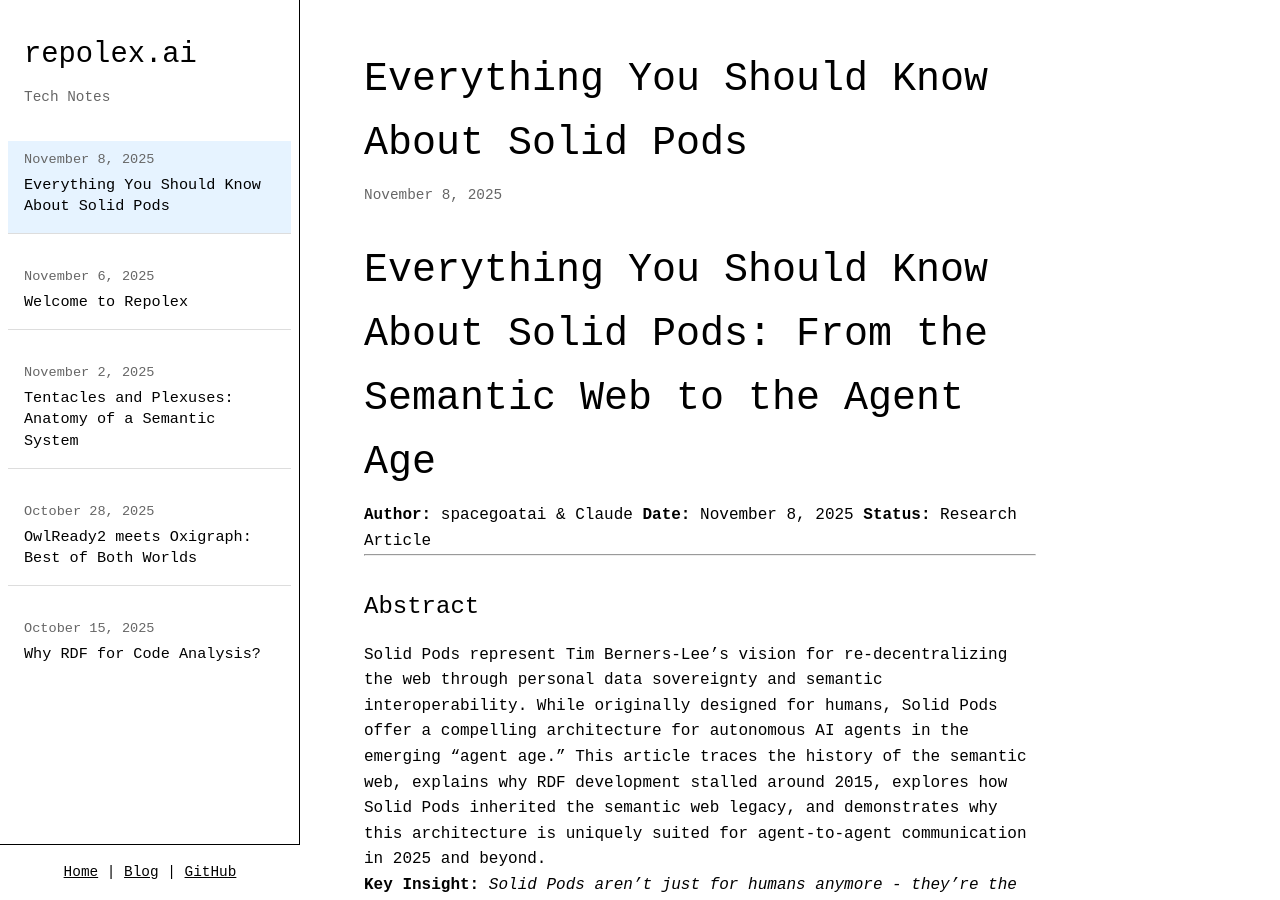
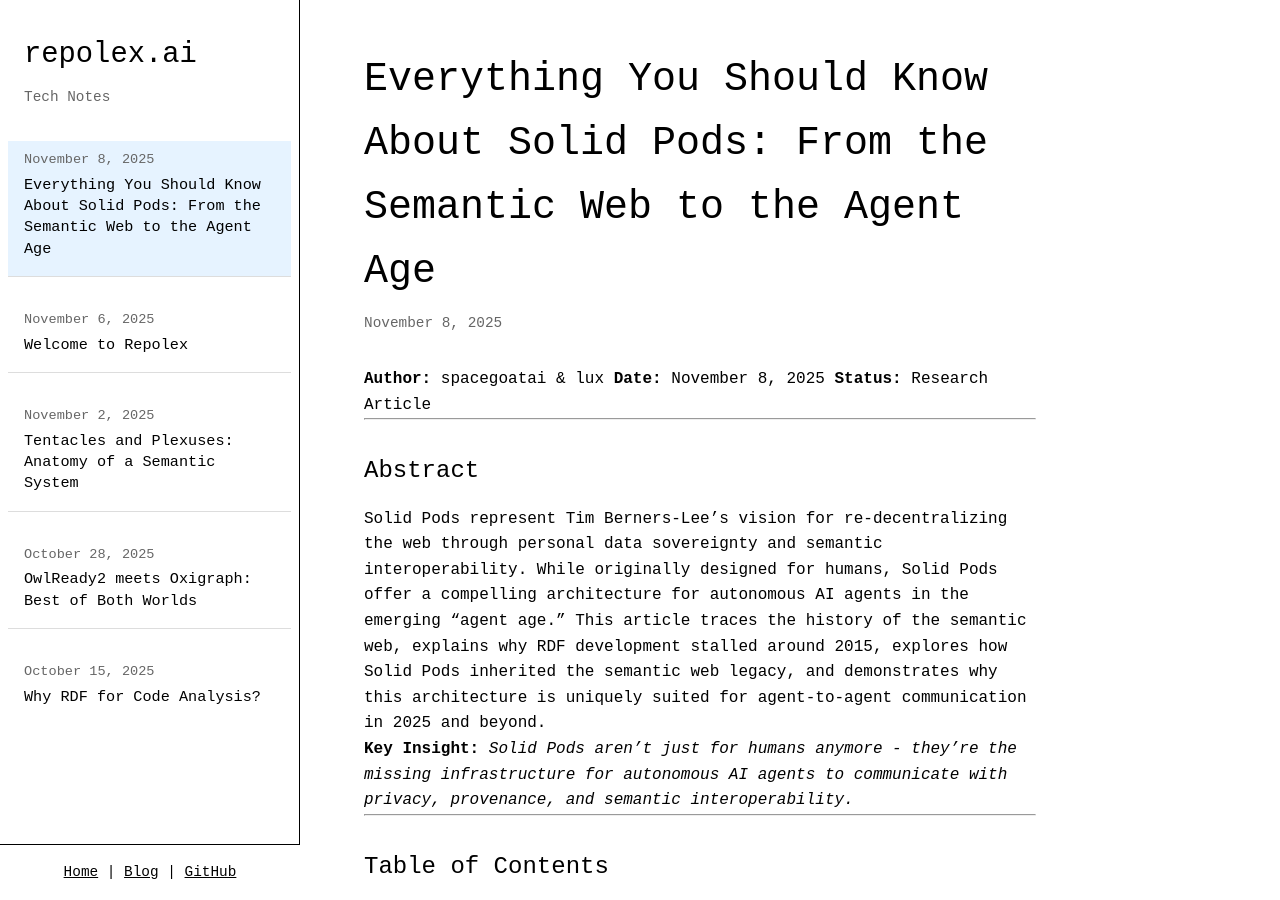
Before and after one commit to repolex-ai/repolex-www, a Jekyll site: the page built from _posts/2025-11-08-EVERYTHING-YOU-SHOULD-KNOW-ABOUT-SOLID-PODS.md, in a window 1280 px wide and 900 px high. Built offline with Jekyll 4.4.1, drawn with Linux system fonts in a browser that asks for light colours.

Commit message:
Update 2025-11-08-EVERYTHING-YOU-SHOULD-KNOW-ABOUT-SOLID-PODS.md

```diff
--- a/_posts/2025-11-08-EVERYTHING-YOU-SHOULD-KNOW-ABOUT-SOLID-PODS.md
+++ b/_posts/2025-11-08-EVERYTHING-YOU-SHOULD-KNOW-ABOUT-SOLID-PODS.md
@@ -1,6 +1,9 @@
-# Everything You Should Know About Solid Pods: From the Semantic Web to the Agent Age
-
-**Author:** spacegoatai & Claude
+---
+layout: post
+title: "Everything You Should Know About Solid Pods: From the Semantic Web to the Agent Age"
+date: 2025-11-08
+---
+**Author:** spacegoatai & lux
 **Date:** November 8, 2025
 **Status:** Research Article
 
```
